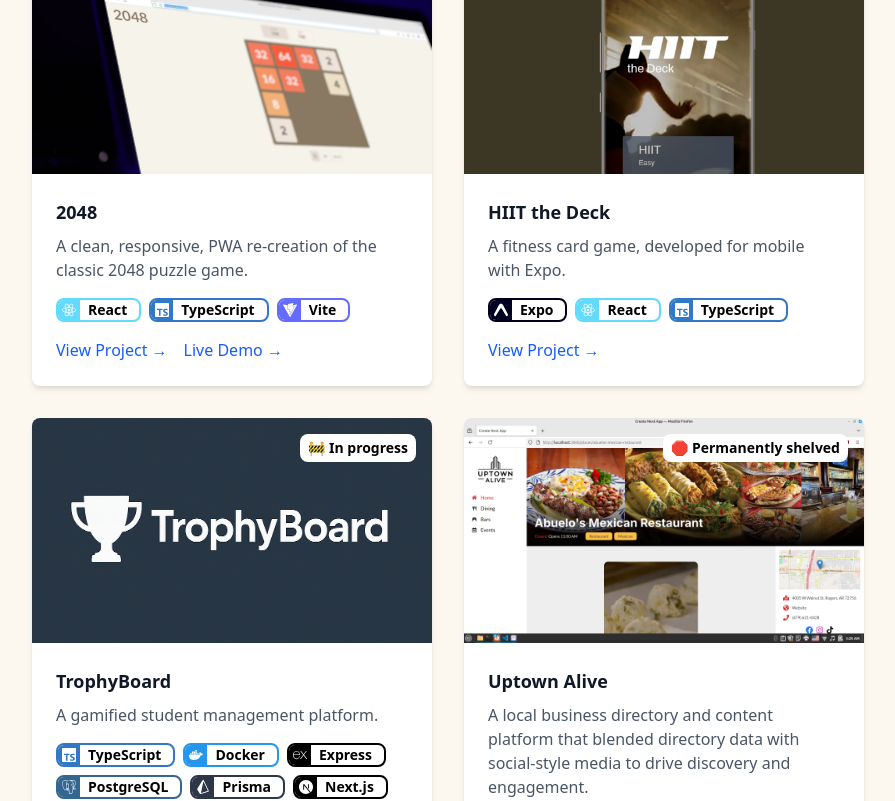
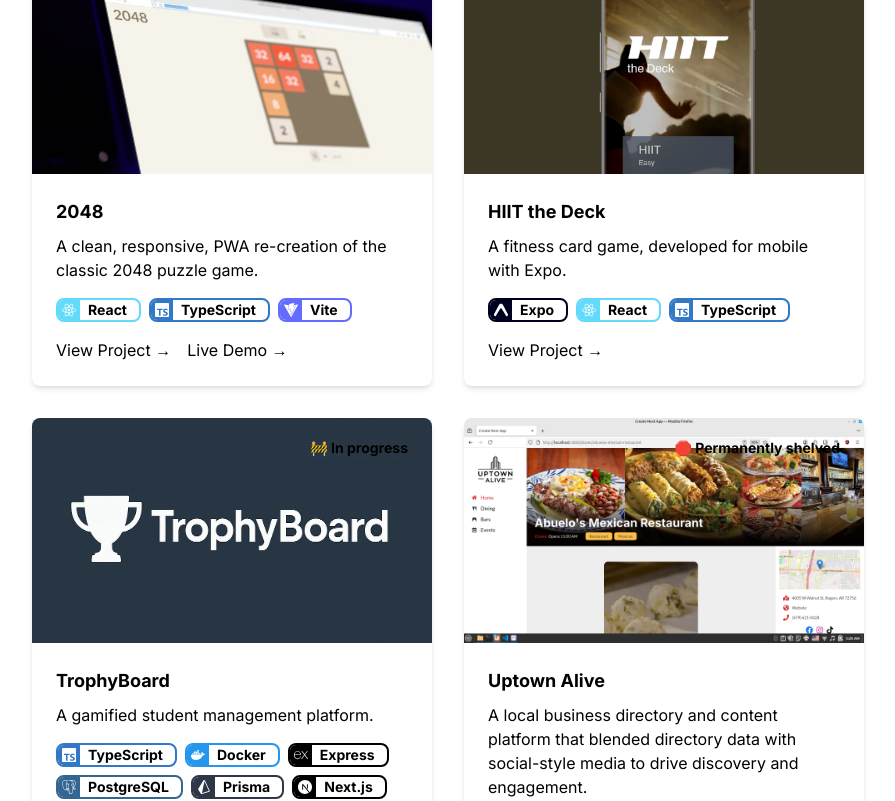
Before and after one commit to mrhanna/mrhanna-portfolio, a Next.js app: page / in a window 1280 px wide. Shown: the part 1543-2344 px from the top of the page, without its empty margins (192-1087 px from the left). Built offline with nearby package versions, Linux system fonts and the light colour scheme.

Commit message:
added theme color tokens, debugged local font loading

```diff
--- a/app/globals.css
+++ b/app/globals.css
@@ -1,21 +1,132 @@
 @import 'tailwindcss';
 
+@theme inline {
+  --font-sans: var(--font-inter), sans-serif;
+}
+
 @theme {
-  --font-sans: var(--font-inter), sans-serif;
+  --color-*: initial;
 
-  --color-background-50: #fcf8f0;
-  --color-background-100: #f7ead5;
-  --color-background-200: #f1d9b7;
-  --color-background-300: #e7be8a;
-  --color-background-400: #dc9b5b;
-  --color-background-500: #d5813a;
-  --color-background-600: #c66a30;
-  --color-background-700: #a55329;
-  --color-background-800: #844328;
-  --color-background-900: #6b3823;
-  --color-background-950: #391b11;
+  --color-accent-orange-50: oklch(0.99 0.02 58);
+  --color-accent-orange-100: oklch(0.96 0.02 58);
+  --color-accent-orange-200: oklch(0.92 0.05 58);
+  --color-accent-orange-300: oklch(0.86 0.09 58);
+  --color-accent-orange-400: oklch(0.8 0.14 58);
+  --color-accent-orange-500: oklch(0.72 0.17 58);
+  --color-accent-orange-600: oklch(0.62 0.15 58);
+  --color-accent-orange-700: oklch(0.53 0.13 58);
+  --color-accent-orange-800: oklch(0.41 0.1 58);
+  --color-accent-orange-900: oklch(0.3 0.07 58);
+  --color-accent-orange-950: oklch(0.18 0.02 58);
 
-  --color-foreground: var(--foreground);
+  --color-accent-blue-50: oklch(0.99 0.02 238);
+  --color-accent-blue-100: oklch(0.96 0.02 238);
+  --color-accent-blue-200: oklch(0.91 0.05 238);
+  --color-accent-blue-300: oklch(0.85 0.09 238);
+  --color-accent-blue-400: oklch(0.78 0.13 238);
+  --color-accent-blue-500: oklch(0.7 0.15 238);
+  --color-accent-blue-600: oklch(0.6 0.13 238);
+  --color-accent-blue-700: oklch(0.52 0.11 238);
+  --color-accent-blue-800: oklch(0.4 0.09 238);
+  --color-accent-blue-900: oklch(0.29 0.06 238);
+  --color-accent-blue-950: oklch(0.18 0.02 238);
+
+  --color-accent-success-50: oklch(0.99 0.02 148);
+  --color-accent-success-100: oklch(0.96 0.07 148);
+  --color-accent-success-200: oklch(0.89 0.2 148);
+  --color-accent-success-300: oklch(0.82 0.24 148);
+  --color-accent-success-400: oklch(0.76 0.22 148);
+  --color-accent-success-500: oklch(0.68 0.2 148);
+  --color-accent-success-600: oklch(0.59 0.17 148);
+  --color-accent-success-700: oklch(0.5 0.15 148);
+  --color-accent-success-800: oklch(0.39 0.11 148);
+  --color-accent-success-900: oklch(0.29 0.08 148);
+  --color-accent-success-950: oklch(0.18 0.02 148);
+
+  --color-accent-purple-50: oklch(0.99 0.02 318);
+  --color-accent-purple-100: oklch(0.97 0.02 318);
+  --color-accent-purple-200: oklch(0.92 0.06 318);
+  --color-accent-purple-300: oklch(0.86 0.1 318);
+  --color-accent-purple-400: oklch(0.8 0.15 318);
+  --color-accent-purple-500: oklch(0.73 0.22 318);
+  --color-accent-purple-600: oklch(0.64 0.31 318);
+  --color-accent-purple-700: oklch(0.54 0.26 318);
+  --color-accent-purple-800: oklch(0.42 0.2 318);
+  --color-accent-purple-900: oklch(0.3 0.14 318);
+  --color-accent-purple-950: oklch(0.18 0.02 318);
+
+  --color-accent-danger-50: oklch(0.99 0.02 28);
+  --color-accent-danger-100: oklch(0.97 0.02 28);
+  --color-accent-danger-200: oklch(0.92 0.04 28);
+  --color-accent-danger-300: oklch(0.86 0.07 28);
+  --color-accent-danger-400: oklch(0.8 0.11 28);
+  --color-accent-danger-500: oklch(0.72 0.17 28);
+  --color-accent-danger-600: oklch(0.62 0.25 28);
+  --color-accent-danger-700: oklch(0.53 0.21 28);
+  --color-accent-danger-800: oklch(0.41 0.17 28);
+  --color-accent-danger-900: oklch(0.29 0.12 28);
+  --color-accent-danger-950: oklch(0.18 0.02 28);
+
+  /* UI */
+  --color-ui-orange-50: oklch(0.99 0.02 58);
+  --color-ui-orange-100: oklch(0.97 0.02 58);
+  --color-ui-orange-200: oklch(0.92 0.04 58);
+  --color-ui-orange-300: oklch(0.86 0.07 58);
+  --color-ui-orange-400: oklch(0.8 0.11 58);
+  --color-ui-orange-500: oklch(0.72 0.15 58);
+  --color-ui-orange-600: oklch(0.62 0.13 58);
+  --color-ui-orange-700: oklch(0.53 0.11 58);
+  --color-ui-orange-800: oklch(0.41 0.09 58);
+  --color-ui-orange-900: oklch(0.3 0.06 58);
+  --color-ui-orange-950: oklch(0.18 0.02 58);
+
+  --color-ui-blue-50: oklch(0.99 0.02 238);
+  --color-ui-blue-100: oklch(0.96 0.02 238);
+  --color-ui-blue-200: oklch(0.92 0.04 238);
+  --color-ui-blue-300: oklch(0.85 0.07 238);
+  --color-ui-blue-400: oklch(0.78 0.11 238);
+  --color-ui-blue-500: oklch(0.7 0.15 238);
+  --color-ui-blue-600: oklch(0.6 0.13 238);
+  --color-ui-blue-700: oklch(0.52 0.11 238);
+  --color-ui-blue-800: oklch(0.4 0.09 238);
+  --color-ui-blue-900: oklch(0.29 0.06 238);
+  --color-ui-blue-950: oklch(0.18 0.02 238);
+
+  --color-ui-success-50: oklch(0.99 0.02 148);
+  --color-ui-success-100: oklch(0.96 0.02 148);
+  --color-ui-success-200: oklch(0.91 0.04 148);
+  --color-ui-success-300: oklch(0.84 0.07 148);
+  --color-ui-success-400: oklch(0.77 0.11 148);
+  --color-ui-success-500: oklch(0.69 0.15 148);
+  --color-ui-success-600: oklch(0.6 0.13 148);
+  --color-ui-success-700: oklch(0.51 0.11 148);
+  --color-ui-success-800: oklch(0.4 0.09 148);
+  --color-ui-success-900: oklch(0.29 0.06 148);
+  --color-ui-success-950: oklch(0.18 0.02 148);
+
+  --color-ui-purple-50: oklch(0.99 0.02 318);
+  --color-ui-purple-100: oklch(0.97 0.02 318);
+  --color-ui-purple-200: oklch(0.92 0.04 318);
+  --color-ui-purple-300: oklch(0.86 0.07 318);
+  --color-ui-purple-400: oklch(0.8 0.11 318);
+  --color-ui-purple-500: oklch(0.72 0.15 318);
+  --color-ui-purple-600: oklch(0.63 0.13 318);
+  --color-ui-purple-700: oklch(0.54 0.11 318);
+  --color-ui-purple-800: oklch(0.42 0.09 318);
+  --color-ui-purple-900: oklch(0.31 0.06 318);
+  --color-ui-purple-950: oklch(0.18 0.02 318);
+
+  --color-ui-danger-50: oklch(0.99 0.02 28);
+  --color-ui-danger-100: oklch(0.97 0.02 28);
+  --color-ui-danger-200: oklch(0.92 0.04 28);
+  --color-ui-danger-300: oklch(0.86 0.07 28);
+  --color-ui-danger-400: oklch(0.8 0.11 28);
+  --color-ui-danger-500: oklch(0.72 0.15 28);
+  --color-ui-danger-600: oklch(0.62 0.13 28);
+  --color-ui-danger-700: oklch(0.53 0.11 28);
+  --color-ui-danger-800: oklch(0.42 0.09 28);
+  --color-ui-danger-900: oklch(0.3 0.06 28);
+  --color-ui-danger-950: oklch(0.18 0.02 28);
 
   --animate-fadeIn: fadeIn ease 0.2s;
   --animate-fadeOut: fadeOut ease 0.2s forwards;
--- a/app/layout.tsx
+++ b/app/layout.tsx
@@ -5,6 +5,7 @@
 const inter = Inter({
   variable: '--font-inter',
   subsets: ['latin'],
+  display: 'swap',
   weight: ['400', '700', '900'],
 });
 
```
